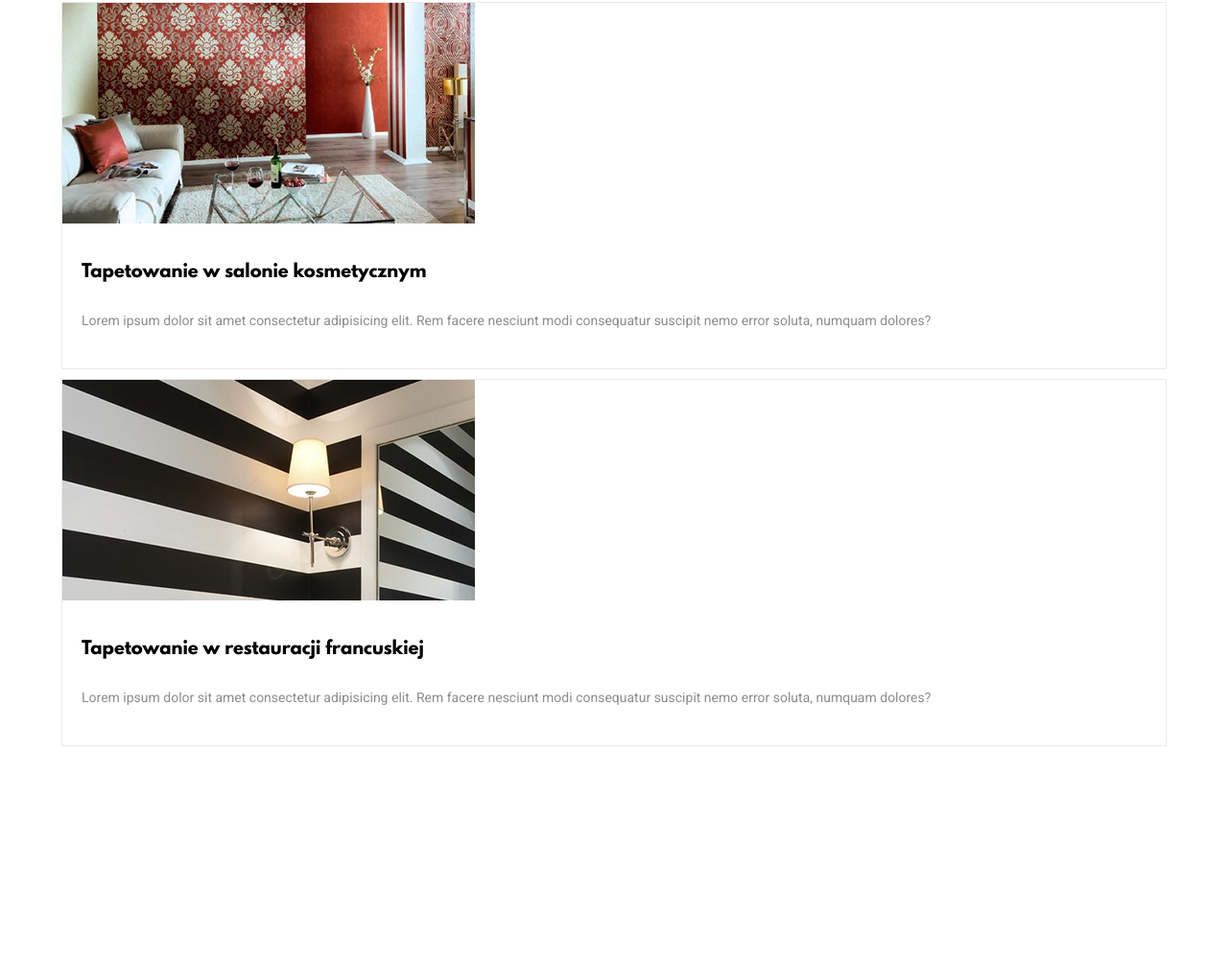
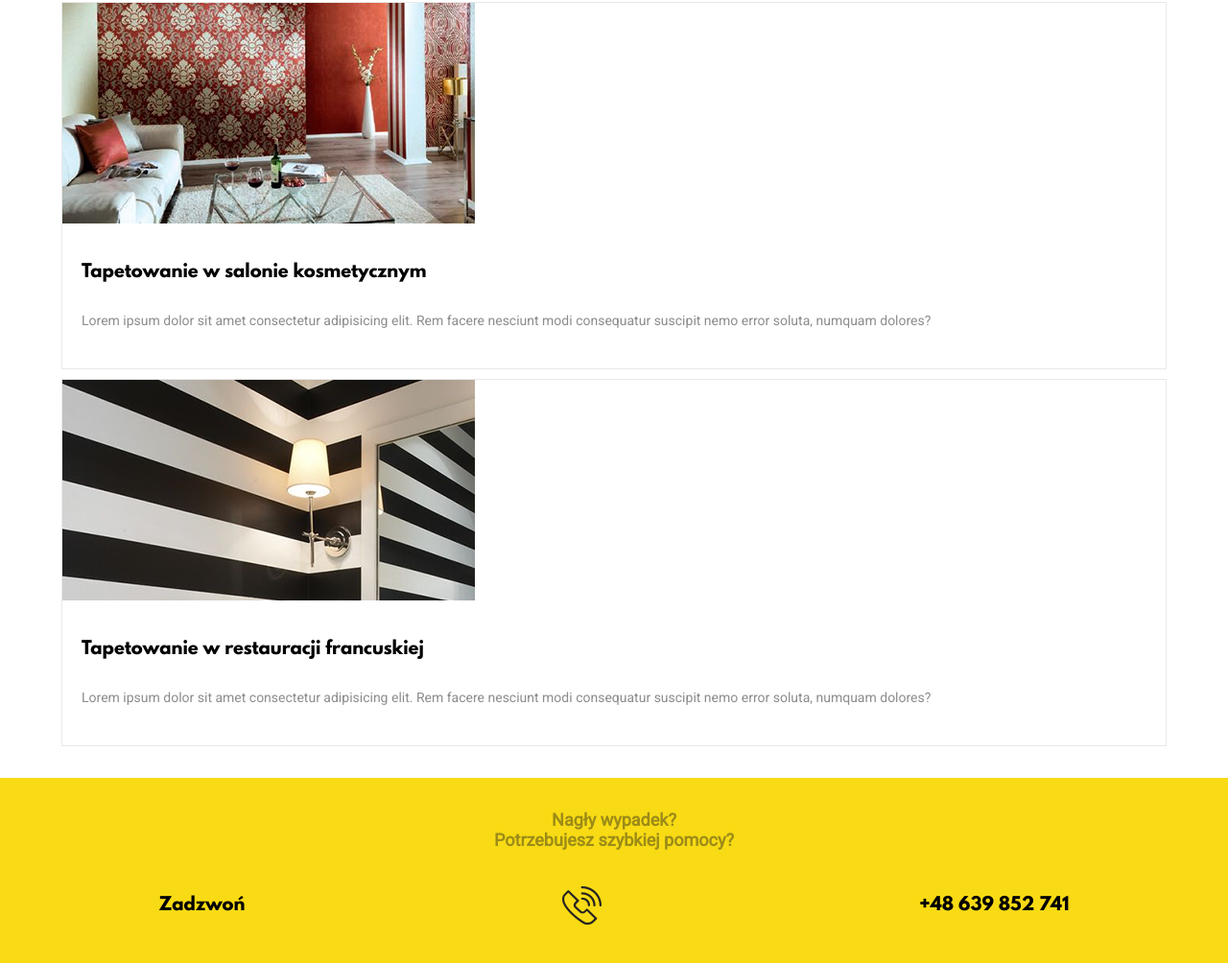
Before and after one commit to swirek-marcin/time4digital, a website: page index.html in a window 1280 px wide. Shown: the part 3043-4047 px from the top of the page at 96% size. Before the commit the page ends 3854 px from the top, so only its background shows below. Drawn offline with Linux system fonts and the light colour scheme.

Commit message:
Add emergency section

```diff
--- a/index.html
+++ b/index.html
@@ -114,6 +114,16 @@
       </div>
     </div>
   </section>
+  <section class="emergency">
+    <div class="container emergency-container">
+      <h4 class="emergency-header">
+        Nagły wypadek?<br>Potrzebujesz szybkiej pomocy?
+      </h4>
+      <p class="emergency-phone">
+        Zadzwoń<img class="emergency-phone-img" src="./images/phone.png" alt="Phone">+48 639 852 741
+      </p>
+    </div>
+  </section>
 
 
   <script src="./js/script.js"></script>
--- /dev/null
+++ b/sass/blocks/_emergency.scss
@@ -0,0 +1,27 @@
+//Emergency section
+@import '../variables/colors';
+@import '../variables/fonts';
+
+.emergency {
+  background-color: $yellow;
+}
+
+.emergency-container {
+  width: 90%;
+  text-align: center;
+}
+
+.emergency-header {
+  font-family: $roboto;
+  color: $emergency-paragraph;
+  font-size: $font-size-s;
+  padding: 33px 0 38px 0;
+}
+
+.emergency-phone {
+  display: flex;
+  align-items: center;
+  justify-content: space-around;
+  font-size: $font-size-s;
+  padding-bottom: 40px;
+}
--- a/sass/main.scss
+++ b/sass/main.scss
@@ -6,6 +6,7 @@
 @import 'blocks/realizations';
 @import 'blocks/services';
 @import 'blocks/team';
+@import 'blocks/emergency';
 
 //Global
 @import 'global/global';
```
Also changed, not shown: css/main.css, images/phone.png (added), 1 other file.
